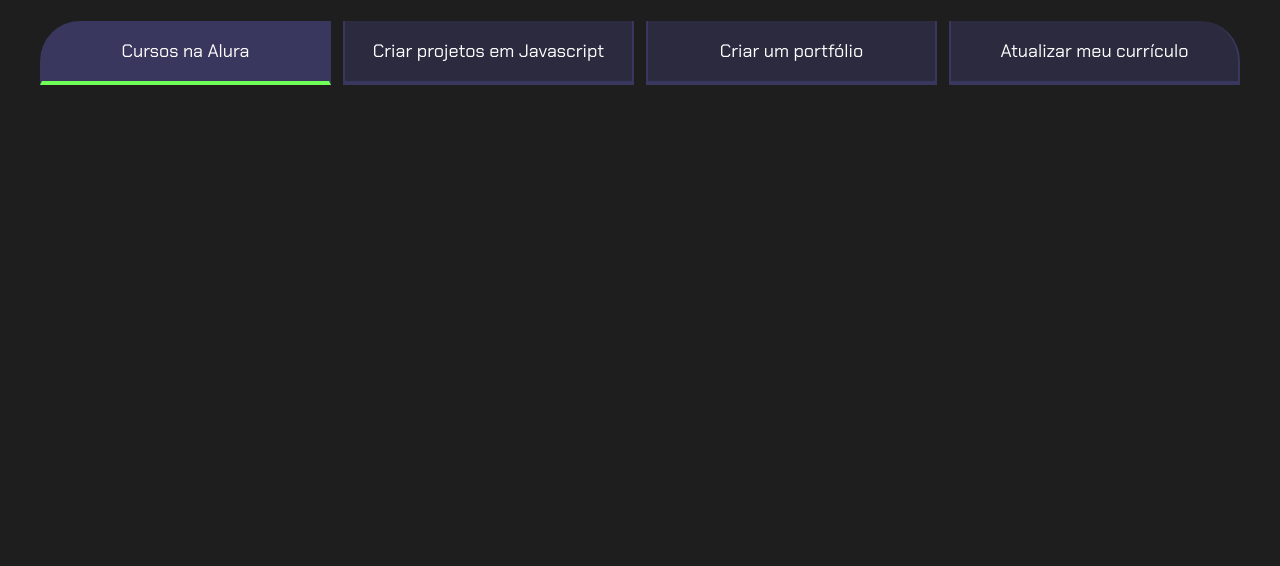
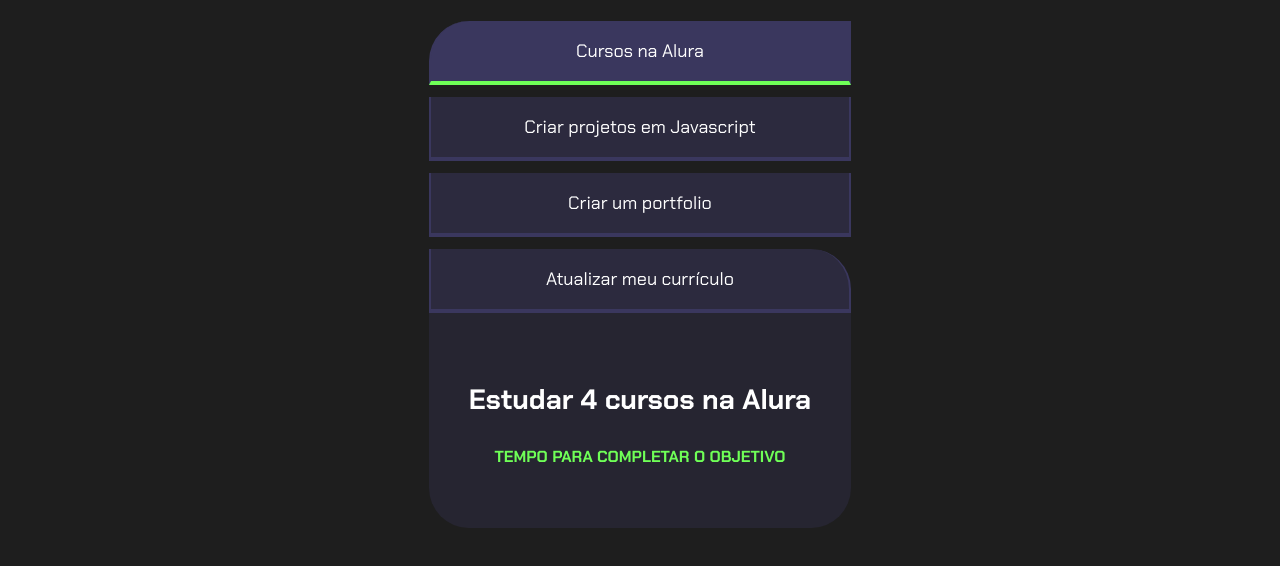
Before and after one commit to eumtsspfc/Calendario_mts, a plain HTML site: page index.html in a window 1280 px wide. Shown: the part 104-670 px from the top of the page. Drawn offline with Linux system fonts and the light colour scheme.

Commit message:
aula_4primeiraparte

```diff
--- a/index.html
+++ b/index.html
@@ -10,12 +10,46 @@
   <body>
     <section class="conteudo-principal">
       <h2 class="titulo-principal">Meus Objetivos do ano<span>_</span></h2>
-      <div class="botoes">
-        <button class="botao ativo">Cursos na Alura</button>
-        <button class="botao">Criar projetos em Javascript</button>
-        <button class="botao">Criar um portfólio</button>
-        <button class="botao">Atualizar meu currículo</button>
-      </div>
+      <div class="conteudo">
+  <div class="botoes">
+    <button class="botao ativo">Cursos na Alura</button>
+    <button class="botao">Criar projetos em Javascript</button>
+    <button class="botao">Criar um portfolio</button>
+    <button class="botao">Atualizar meu currículo</button>
+  </div>
+  <div class="abas-textos">
+    <div class="aba-conteudo ativo">
+      <h3 class="aba-conteudo-titulo-principal">Estudar 4 cursos na Alura</h3>
+      <h4 class="aba-conteudo-titulo-secundario">
+        Tempo para completar o objetivo
+      </h4>
+    </div>
+    <div class="aba-conteudo">
+      <h3 class="aba-conteudo-titulo-principal">
+        Criar 5 projetos em Javascript
+      </h3>
+      <h4 class="aba-conteudo-titulo-secundario">
+        Tempo para completar o objetivo
+      </h4>
+    </div>
+    <div class="aba-conteudo">
+      <h3 class="aba-conteudo-titulo-principal">
+        Criar um portfolio com os meus 3 melhores projetos
+      </h3>
+      <h4 class="aba-conteudo-titulo-secundario">
+        Tempo para completar o objetivo
+      </h4>
+    </div>
+    <div class="aba-conteudo">
+      <h3 class="aba-conteudo-titulo-principal">
+        Atualizar meu curriculo com os certificados da Alura
+      </h3>
+      <h4 class="aba-conteudo-titulo-secundario">
+        Tempo para completar o objetivo
+      </h4>
+    </div>
+  </div>
+</div>
     </section>
     <script src="main.js"></script>
   </body>
--- a/main.js
+++ b/main.js
@@ -1,11 +1,14 @@
 const botoes = document.querySelectorAll(".botao");
+const abas = document.querySelectorAll(".aba-conteudo");
 
 for (let i = 0; i < botoes.length; i++) {
   botoes[i].onclick = function () {
     for (let j = 0; j < botoes.length; j++) {
       botoes[j].classList.remove("ativo");
+      abas[j].classList.remove("ativo");
     }
 
     botoes[i].classList.add("ativo");
+    abas[i].classList.add("ativo");
   };
 }
--- a/style.css
+++ b/style.css
@@ -39,7 +39,8 @@
 }
 
 .botoes {
-  display: block;
+  display: flex;
+  flex-direction: column;
   width: 100%;
   gap: 0.75rem;
 }
@@ -83,3 +84,23 @@
     border-radius: 0 40px 0 0;
   }
 }
+.aba-conteudo-titulo-principal {
+  font-size: 28px;
+  text-align: center;
+}
+.aba-conteudo-titulo-secundario {
+  text-align: center;
+  color: var(--verde);
+  text-transform: uppercase;
+}
+.abas-textos {
+  background-color: var(--texto-fundo);
+  padding: 40px;
+  border-radius: 0 0 40px 40px;
+}
+.aba-conteudo.ativo {
+  display: block;
+}
+.aba-conteudo {
+  display: none;
+}
```
